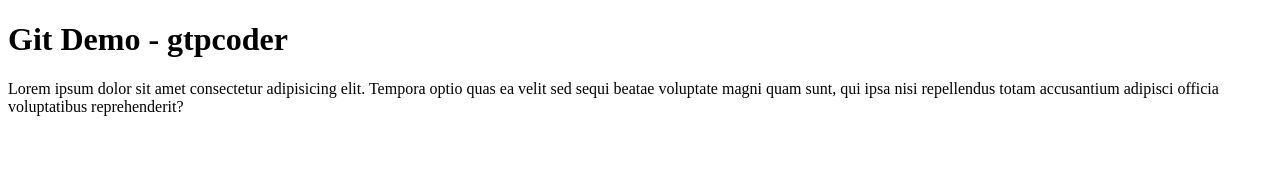
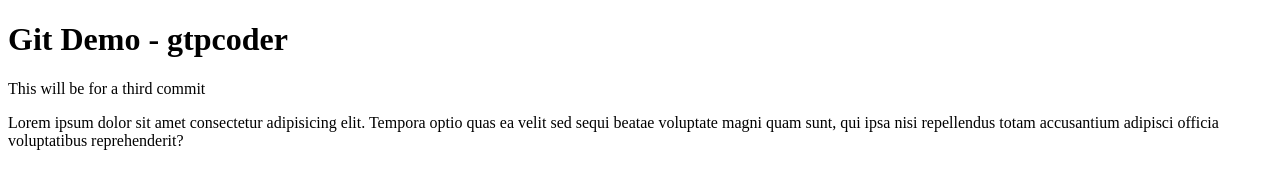
Before and after one commit to gtpcoder/git-test, a plain HTML site: page index.html in a window 1280 px wide. Drawn offline with Linux system fonts and the light colour scheme.

Commit message:
Third commit

```diff
--- a/index.html
+++ b/index.html
@@ -8,6 +8,8 @@
 </head>
 <body>
     <h1>Git Demo - gtpcoder</h1>
+    <p>This will be for a third commit</p>
     <p>Lorem ipsum dolor sit amet consectetur adipisicing elit. Tempora optio quas ea velit sed sequi beatae voluptate magni quam sunt, qui ipsa nisi repellendus totam accusantium adipisci officia voluptatibus reprehenderit?</p>
+
 </body>
 </html>
```
